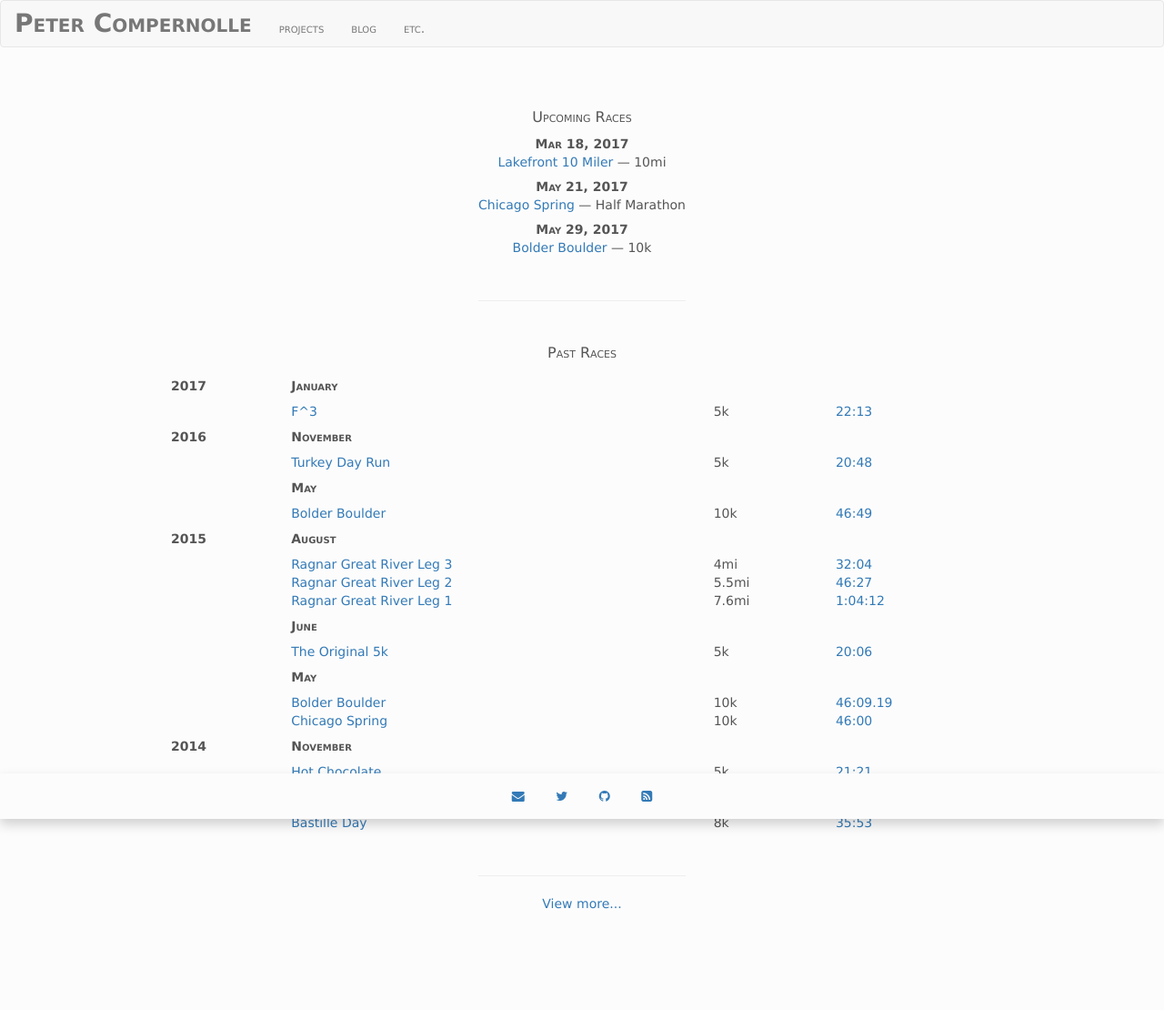
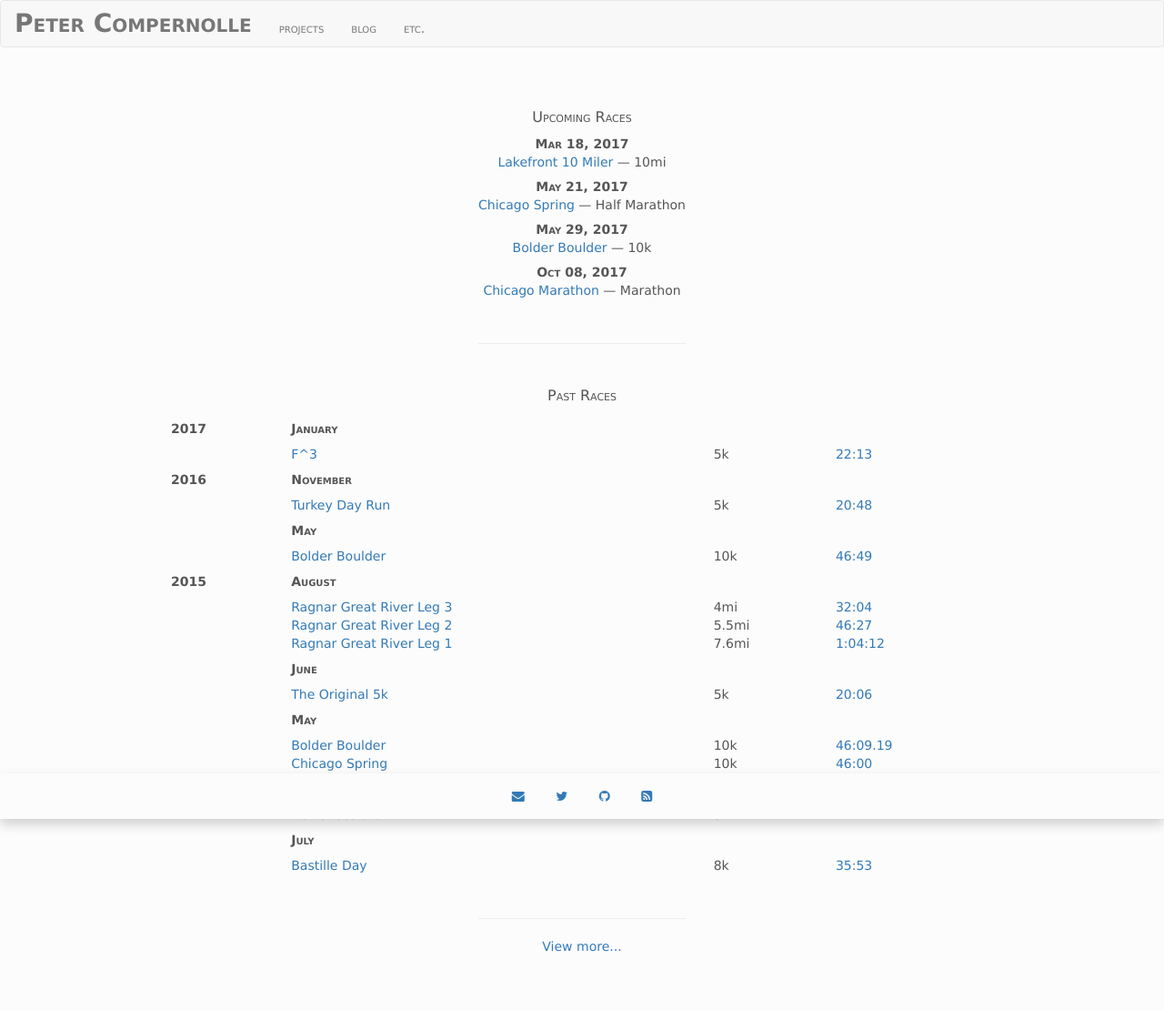
Before and after one commit to thelowlypeon/thelowlypeon.github.io, a Jekyll site: the page built from running.html, in a window 1280 px wide. Shown: the whole page at 91% size. Built offline with Jekyll 4.4.1, drawn with Linux system fonts in a browser that asks for light colours; before the commit the page ends 1063 px from its top, so only the background shows below that.

Commit message:
adds marathon and renames route to running

```diff
--- a/_data/races.yml
+++ b/_data/races.yml
@@ -64,6 +64,7 @@
   distance: 5k
   time: '22:13'
   results_url: https://results.chronotrack.com/event/results/event/event-27252#
+
 - name: Lakefront 10 Miler
   url: http://www.cararuns.org/en/Race/Wintrust-Lakefront-10-Miler--5K/
   date: 2017-03-18
@@ -79,3 +80,8 @@
   date: 2017-05-29
   distance: 10k
   upcoming: true
+- name: Chicago Marathon
+  url: https://www.chicagomarathon.com
+  date: 2017-10-08
+  distance: Marathon
+  upcoming: true
```
Also changed, not shown: running.html (renamed from races.html).
